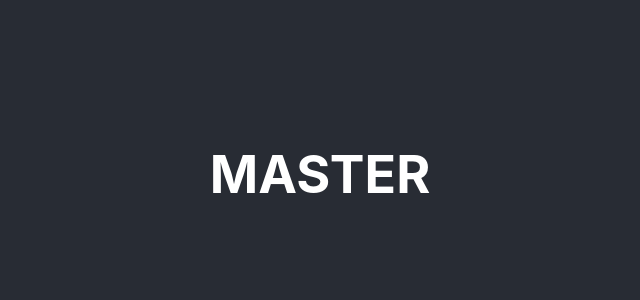
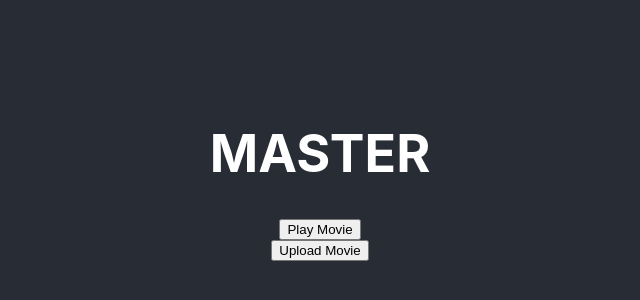
Before and after one commit to TBT50/FSopen, a React (Create React App) app: page / in a window 1280 px wide. Shown: the part 226-526 px from the top of the page, without its empty margins (320-960 px from the left). Built offline with nearby package versions, Linux system fonts and the light colour scheme.

Commit message:
React - event handlers

```diff
--- a/src/App.tsx
+++ b/src/App.tsx
@@ -1,10 +1,34 @@
 import "./App.css";
+
+const Button = ({ onClick, children }: any) => {
+  return (
+    <button type="button" onClick={onClick}>
+      {children}
+    </button>
+  );
+};
+
+const PlayButton = () => {
+  const handlePlayMovie = () => {
+    alert("Movie is playing...");
+  };
+  return <Button onClick={handlePlayMovie}>Play Movie</Button>;
+};
+
+const UploadButton = () => {
+  const handleUploadMovie = () => {
+    alert("Uploading...");
+  };
+  return <Button onClick={handleUploadMovie}>Upload Movie</Button>;
+};
 
 function App() {
   return (
     <div className="App">
       <header className="App-header">
         <h1>MASTER</h1>
+        <PlayButton />
+        <UploadButton />
       </header>
     </div>
   );
```
